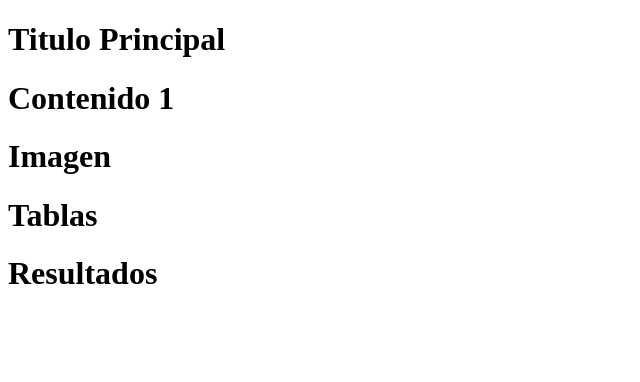
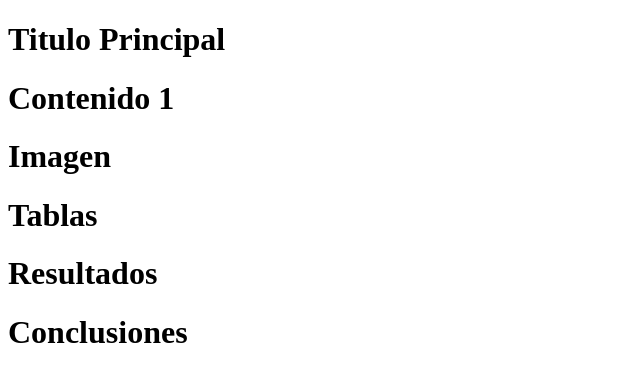
Before and after one commit to camiloruiz06-jpg/PAGINA_Git_JUEVES_2, a plain HTML site: page index.html in a window 1280 px wide. Shown: the whole page, without its empty margins (0-640 px from the left). Drawn offline with Linux system fonts and the light colour scheme.

Commit message:
Septimo Commit Conlusiones

```diff
--- a/index.html
+++ b/index.html
@@ -11,5 +11,6 @@
     <h1>Imagen</h1>
     <h1>Tablas</h1>
     <h1>Resultados</h1>
+    <h1>Conclusiones</h1>
 </body>
 </html>
```
